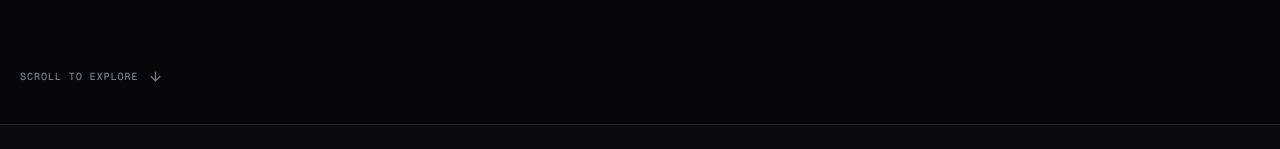
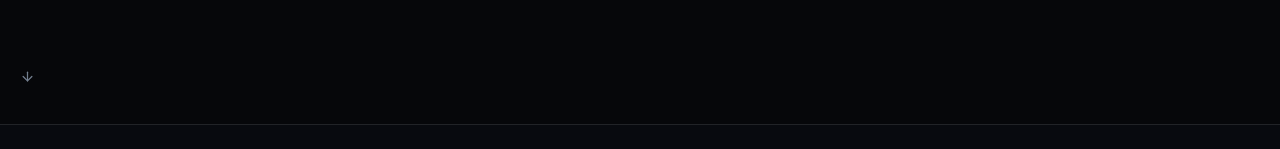
Before and after one commit to Drayata/portofolio-web-drayata, a Next.js app: page / in a window 1280 px wide. Shown: the part 532-681 px from the top of the page. Built offline with nearby package versions, Linux system fonts and the light colour scheme.

Commit message:
rm scroll to explore

```diff
--- a/src/components/sections/hero.tsx
+++ b/src/components/sections/hero.tsx
@@ -45,7 +45,6 @@ export function Hero() {
         <span className="art-label label-c">01.3079° S</span>
       </div>
       <a href="#profile-strip" className="scroll-cue">
-        <span>Scroll to explore</span>
         <ArrowDown size={15} aria-hidden="true" />
       </a>
     </section>
```
